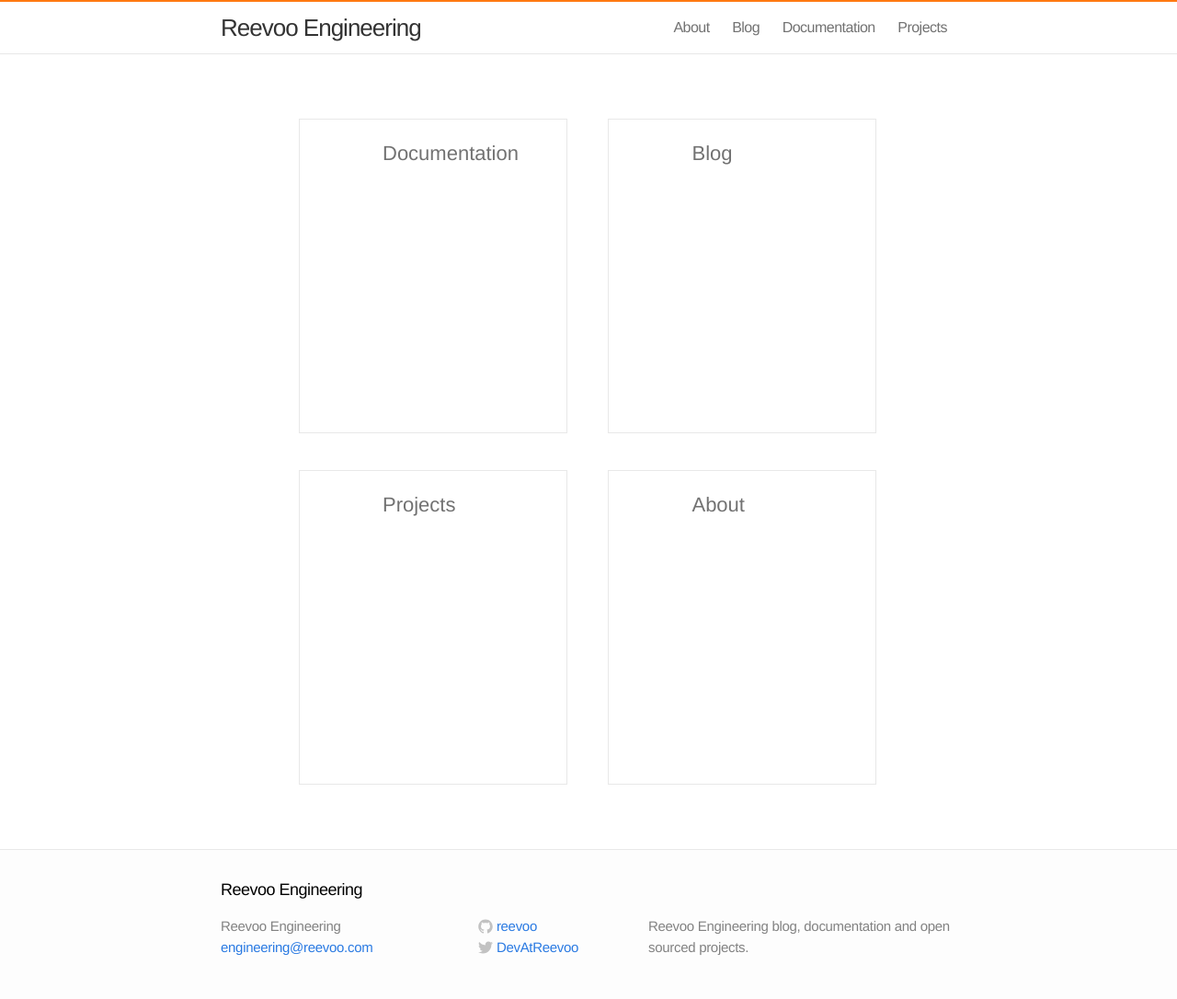
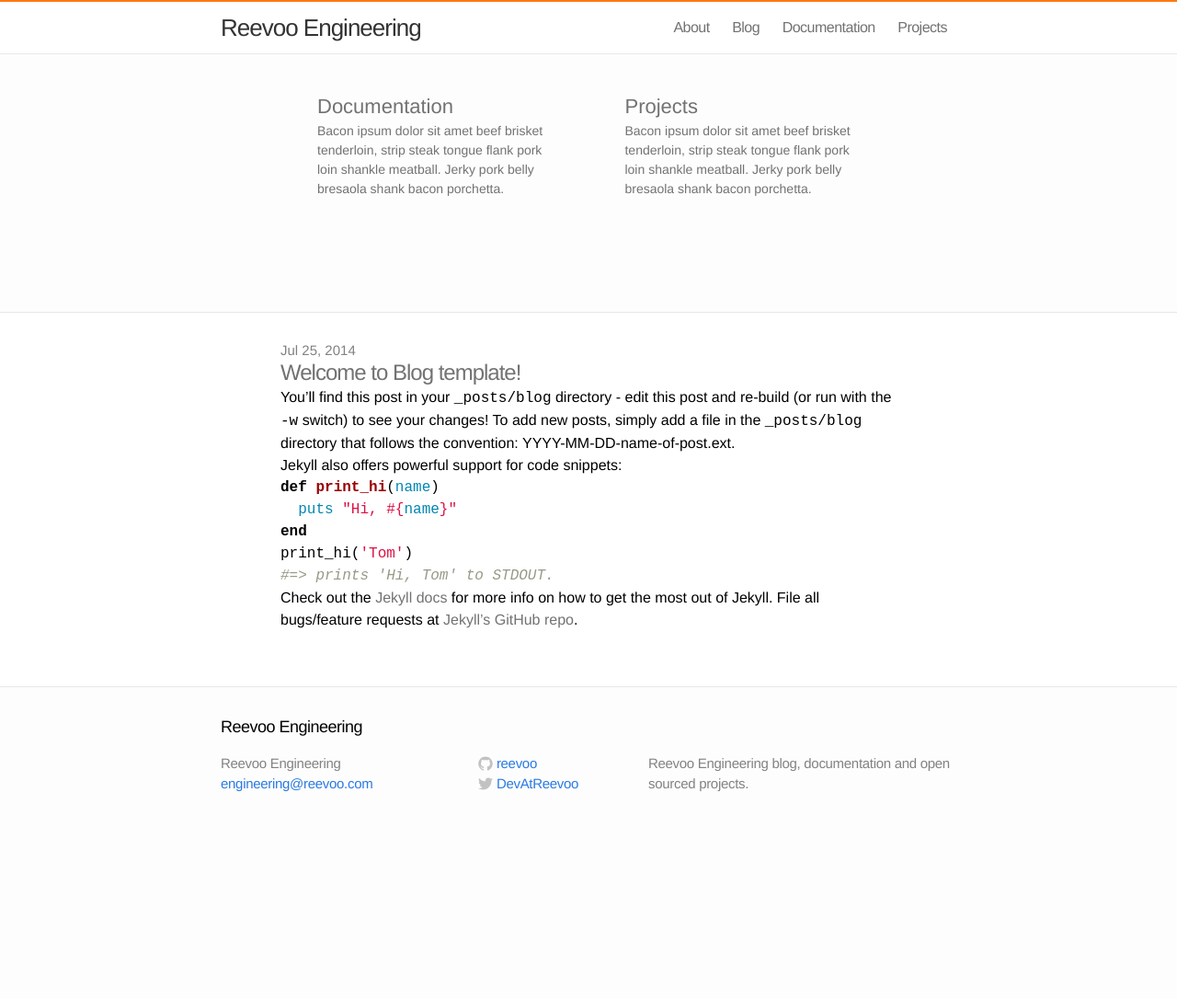
Before and after one commit to reevoo/reevoo.github.io, a Jekyll site: the page built from index.html, in a window 1280 px wide. Shown: the whole page at 92% size. Built offline with Jekyll 4.4.1, drawn with Linux system fonts in a browser that asks for light colours; after the commit the page ends 909 px from its top, so only the background shows below that.

Commit message:
New home page design.

```diff
--- /dev/null
+++ b/_layouts/wide.html
@@ -0,0 +1,17 @@
+<!DOCTYPE html>
+<html>
+
+{% include head.html %}
+
+<body>
+
+{% include header.html %}
+
+<div class="page-content">
+    {{ content }}
+</div>
+
+{% include footer.html %}
+
+</body>
+</html>
--- a/css/main.css
+++ b/css/main.css
@@ -183,30 +183,45 @@
 /* Home page styles */
 /* ----------------------------------------------------------*/
 
+.header-section {
+  background-color: #fdfdfd;
+}
+
 .tile-container {
-  margin: 50px 65px;
+  width: 670px;
+  margin: auto;
+}
+
+.tile-container a {
+  color: #727272;
+}
+
+.tile-container a:hover {
+  color: #000;
 }
 
 .tile-container .tile {
-  border: 1px solid #e8e8e8;
   width: 250px;
-  height: 300px;
+  height: 200px;
   display: inline-block;
   padding: 20px;
   margin: 20px;
 }
 
-.tile-container .tile:hover {
-  background-color: #F6F6F6;
-  border-bottom: 2px solid #ff7911;
+.tile-container .tile .title {
+  text-decoration: none;
+  /*width: 110px;*/
+  /*margin: auto;*/
+  font-size: 22px;
 }
 
-.tile-container .tile .title {
-  color: #727272;
-  text-decoration: none;
-  width: 110px;
-  margin: auto;
-  font-size: 22px;
+.tile-container .tile p {
+  font-size: 14px;
+}
+
+.blog-summary {
+  border-top: 1px solid #e8e8e8;
+  padding: 30px 0;
 }
 
 /* Post styles */
--- a/index.html
+++ b/index.html
@@ -1,21 +1,18 @@
 ---
-layout: default
+layout: wide
 ---
 
 <div class="home">
+  <div class="header-section">
     <div class="tile-container">
       <a href="/docs">
         <div id="documentation" class="tile">
           <div class="title">
             <h3>Documentation</h3>
           </div>
-      </div>
-    </a>
-    <a href="/blog">
-      <div id="blog" class="tile">
-        <div class="title">
-          <h3>Blog</h3>
-        </div>
+          <p>
+            Bacon ipsum dolor sit amet beef brisket tenderloin, strip steak tongue flank pork loin shankle meatball. Jerky pork belly bresaola shank bacon porchetta.
+          </p>
         </div>
       </a>
       <a href="/projects">
@@ -23,14 +20,26 @@
           <div class="title">
             <h3>Projects</h3>
           </div>
-      </div>
-    </a>
-    <a href="/about">
-      <div id="about" class="tile">
-        <div class="title">
-          <h3>About</h3>
-        </div>
+          <p>
+            Bacon ipsum dolor sit amet beef brisket tenderloin, strip steak tongue flank pork loin shankle meatball. Jerky pork belly bresaola shank bacon porchetta.
+          </p>
         </div>
       </a>
     </div>
   </div>
+  <div class="blog-summary">
+    <div class="tile-container">
+      <ul class="posts">
+        {% for post in site.categories.blog %}
+        <li>
+          <span class="post-date">{{ post.date | date: "%b %-d, %Y" }}</span>
+          <a class="post-link" href="{{ post.url | prepend: site.baseurl }}">{{ post.title }}</a>
+          <p>
+            {{ post.content }}
+          </p>
+        </li>
+        {% endfor %}
+      </ul>
+    </div>
+  </div>
+</div>
```
Lines whose indentation alone changed are shown as unchanged.
